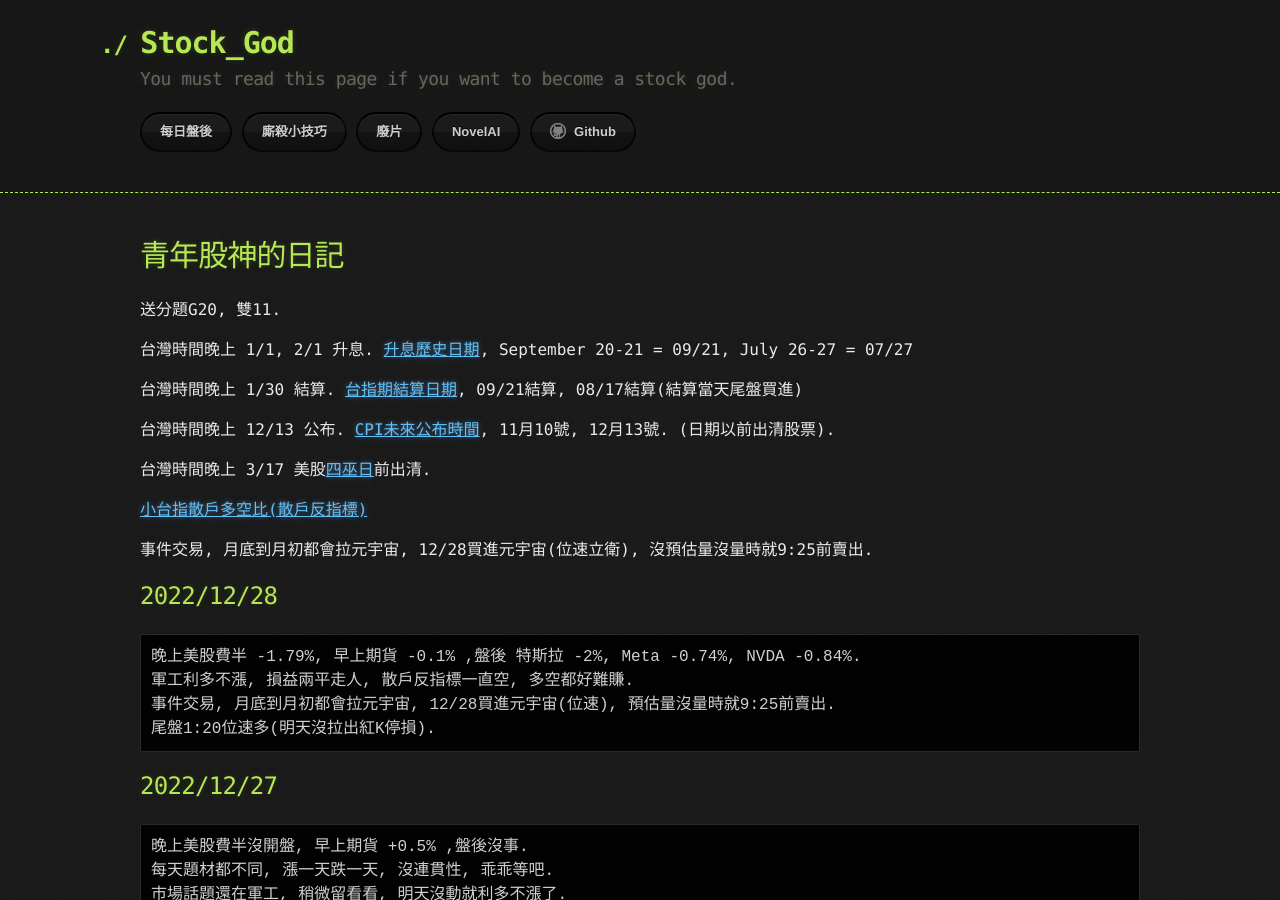
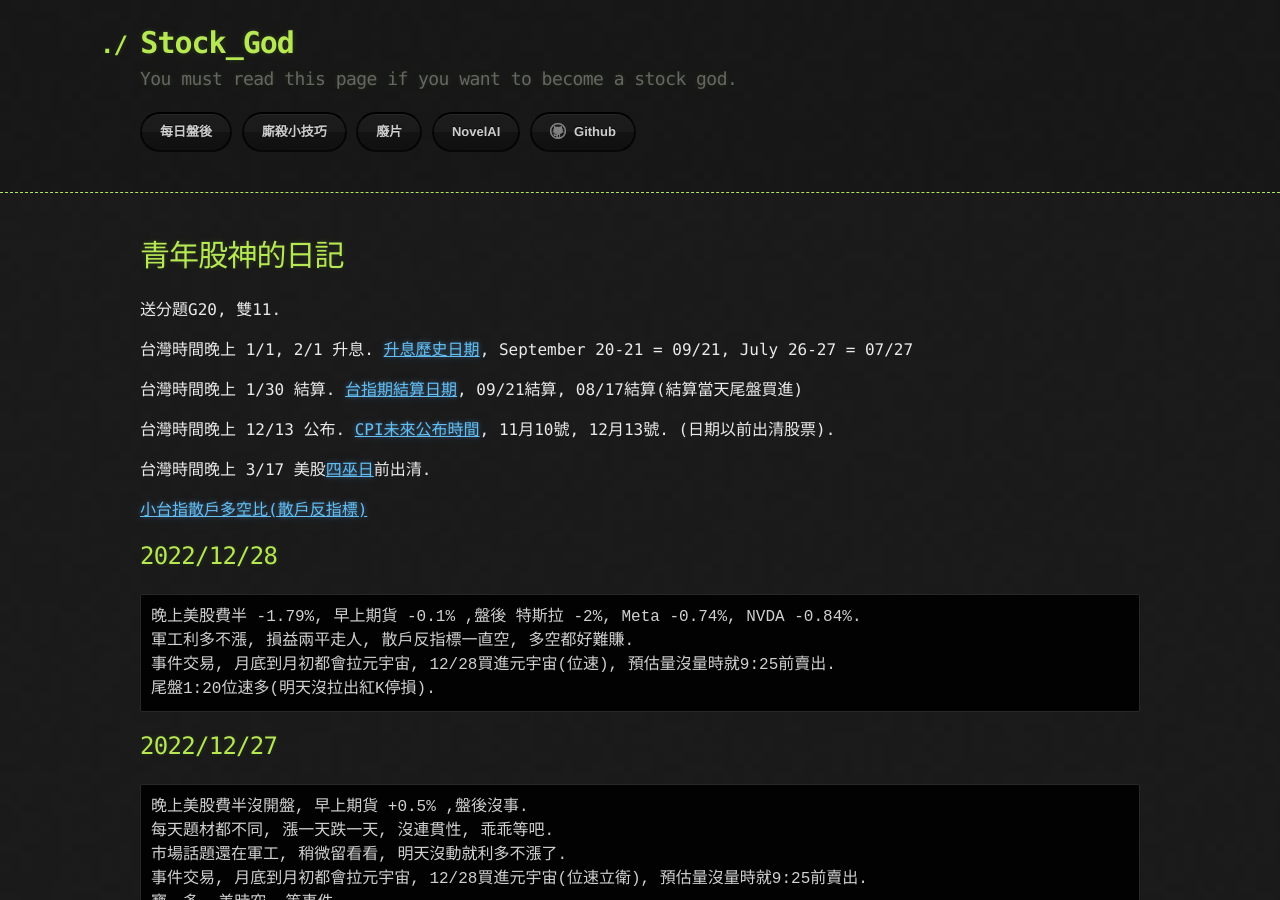
Before and after one commit to lepg5487/Stock_God, a Jekyll site: the page built from index.md, in a window 1280 px wide and 900 px high. Built offline with Jekyll 4.4.1, drawn with Linux system fonts in a browser that asks for light colours; our own code applies the rules of GitHub Pages for plain Markdown files.

Commit message:
Update index.md

````diff
--- a/index.md
+++ b/index.md
@@ -15,8 +15,6 @@ layout: testlayouts
 台灣時間晚上 3/17 美股[四巫日](https://www.taifex.com.tw/file/taifex/CHINESE/4/2023Calendar_cv1.pdf)前出清.
 
 [小台指散戶多空比(散戶反指標)](https://www.macromicro.me/charts/20069/tw-mtx-long-to-short-ratio-of-individual-player)
-
-事件交易, 月底到月初都會拉元宇宙, 12/28買進元宇宙(位速立衛), 沒預估量沒量時就9:25前賣出.
 
 ## 2022/12/28
 ```
````
